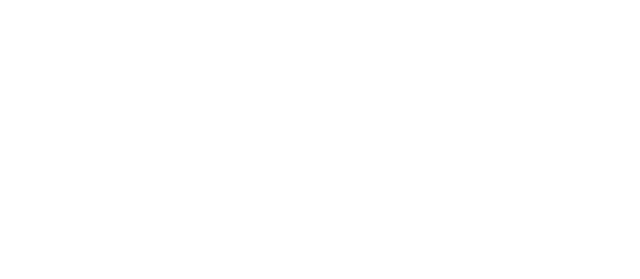
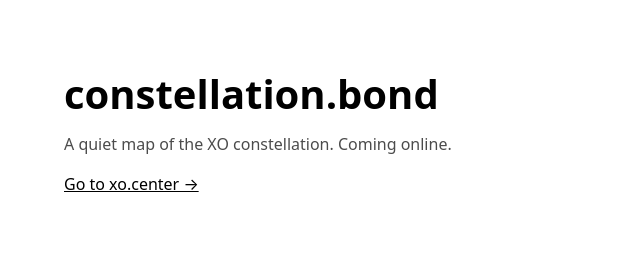
Before and after one commit to xo-ecosystem/xo-center, a plain HTML site: page constellation-bond/index.html in a window 1280 px wide. Shown: the whole page, without its empty margins (0-640 px from the left). Drawn offline with Linux system fonts and the light colour scheme.

Commit message:
feat: add constellation.bond landing

```diff
--- a/constellation-bond/index.html
+++ b/constellation-bond/index.html
@@ -1 +1,20 @@
-<!-- redeploy -->
+<!doctype html>
+<html lang="en">
+<head>
+  <meta charset="utf-8" />
+  <meta name="viewport" content="width=device-width,initial-scale=1" />
+  <title>constellation.bond</title>
+  <style>
+    body{font-family:system-ui,-apple-system,Segoe UI,Roboto,Helvetica,Arial,sans-serif;margin:0;padding:64px;line-height:1.5}
+    h1{margin:0 0 8px 0;font-size:40px}
+    p{margin:0 0 16px 0;max-width:52ch}
+    .muted{opacity:.7}
+    a{color:inherit}
+  </style>
+</head>
+<body>
+  <h1>constellation.bond</h1>
+  <p class="muted">A quiet map of the XO constellation. Coming online.</p>
+  <p><a href="https://xo.center">Go to xo.center →</a></p>
+</body>
+</html>
```
